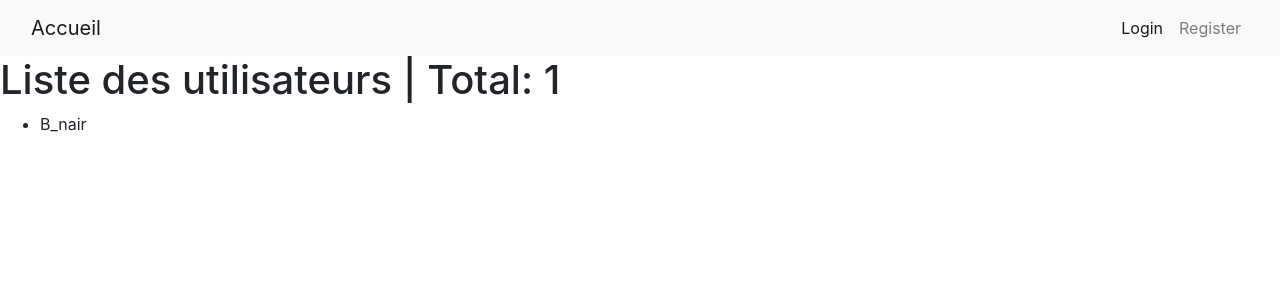
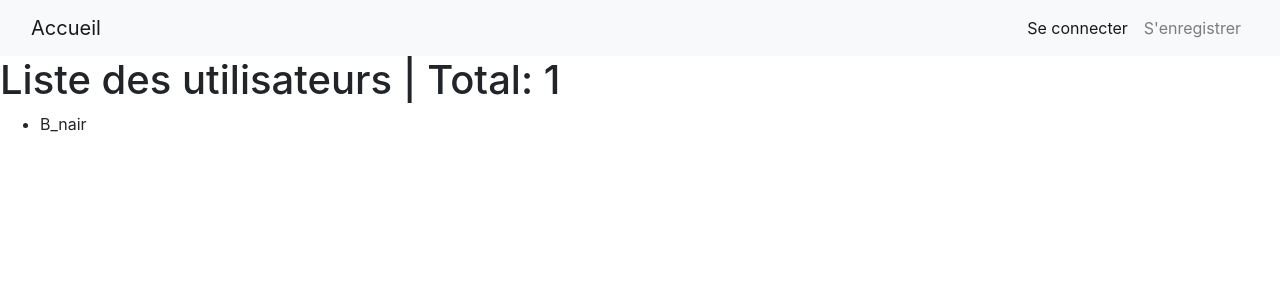
Before and after one commit to Binair-Dev/bServerPanel, a Django app: page /users/list/ in a window 1280 px wide. Shown: the top 300 px of the page. Run offline with Django 5.2, Linux system fonts and the light colour scheme; data comes from the database, SQL or seed files in the repository; some libraries are stand-ins or nearby versions.

Commit message:
updated navbar button title

```diff
--- a/bserverpanel/templates/base.html
+++ b/bserverpanel/templates/base.html
@@ -23,10 +23,10 @@
                 <ul class="navbar-nav ml-auto">
                     {% if not user.is_authenticated %}
                     <li class="nav-item">
-                        <a class="nav-link active" aria-current="page" href="/users/login">Login</a>
+                        <a class="nav-link active" aria-current="page" href="/users/login">Se connecter</a>
                     </li>
                     <li class="nav-item">
-                        <a class="nav-link" href="/users/register">Register</a>
+                        <a class="nav-link" href="/users/register">S'enregistrer</a>
                     </li>
                     {% endif %}
                     {% if user.is_authenticated %}
@@ -37,7 +37,7 @@
                         <a class="nav-link" href="/users/profile">Profil</a>
                     </li>
                     <li class="nav-item">
-                        <a class="nav-link" href="/users/logout">Logout</a>
+                        <a class="nav-link" href="/users/logout">Déconnexion</a>
                     </li>
                     {% endif %}
                 </ul>
```
